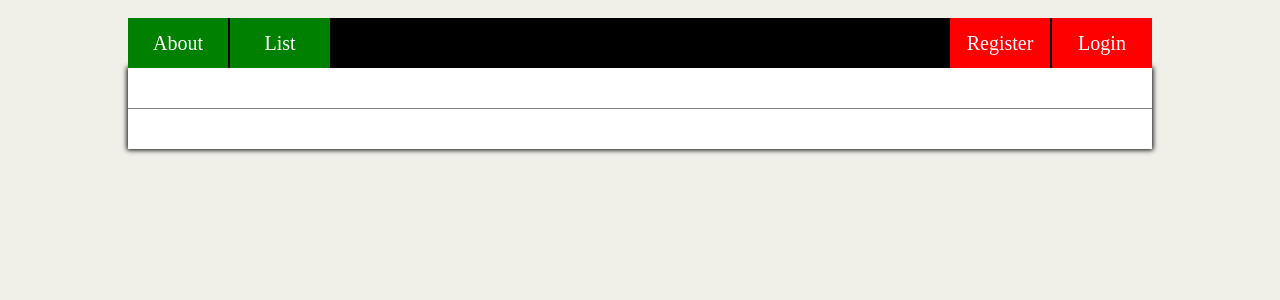
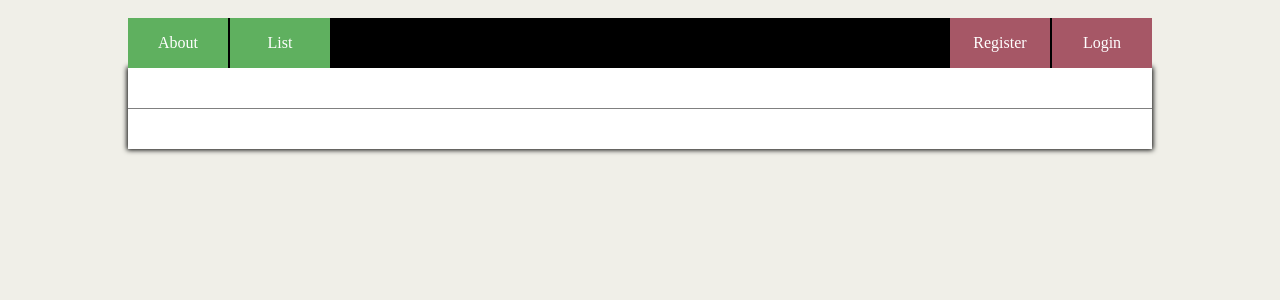
Before and after one commit to frostmorn/blog, a Flask app: page / in a window 1280 px wide. Shown: the top 300 px of the page. Run offline with Flask 2, Linux system fonts and the light colour scheme.

Commit message:
Style changes

```diff
--- a/blog/static/css/page-style.css
+++ b/blog/static/css/page-style.css
@@ -6,7 +6,7 @@ body{
 }
 
 .error{
-	color: crimson;
+	color: rgb(166, 87, 102);
 	text-align: center;
 }
 .right{
@@ -30,7 +30,7 @@ body{
 	width:100px;
 	line-height:50px;
 	text-align:center;
-	font-size:20px;
+	font-size:16px;
 	font-style:Roboto;
 }
 form{
@@ -52,7 +52,7 @@ form input{
 form input[type="submit"]{
 	padding: 0;
 	border:none;
-	background-color: green;
+	background-color: rgb(95, 176, 95);
 	color: white;
 }
 form input[type="submit"]:hover{
@@ -63,10 +63,10 @@ form input[type="submit"]:hover{
 }
 
 .menu-red{
-	background-color:red;
+	background-color: rgb(166, 87, 102);
 }
 .menu-green{
-	background-color:green;
+	background-color:rgb(95, 176, 95);
 }
 .page{
 	background-color:white;
```
